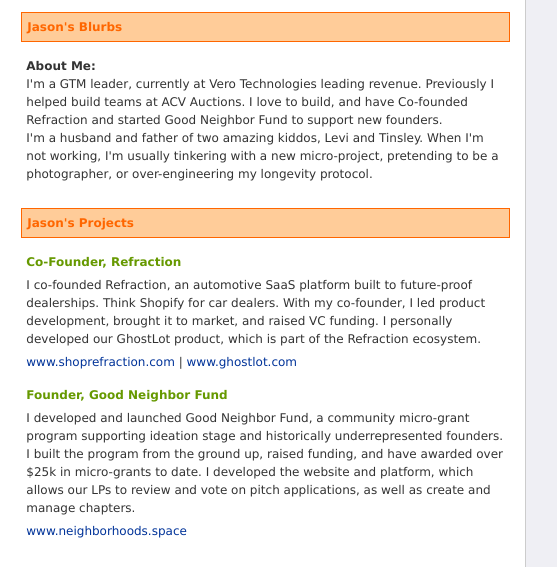
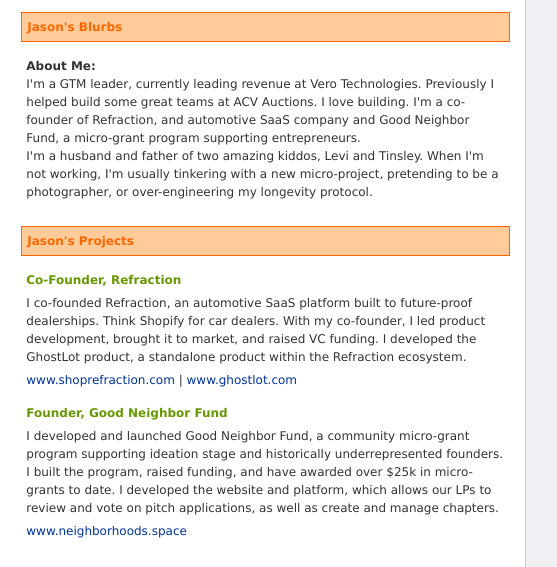
Before and after one commit to jason-bartz/Personal-Site, a website: page index.html in a window 1280 px wide. Shown: the part 205-772 px from the top of the page, 514-1071 px from the left. Drawn offline with Linux system fonts and the light colour scheme.

Commit message:
Update personal bio and project descriptions
Refined About Me section and streamlined project descriptions for Refraction and Good Neighbor Fund.

```diff
--- a/index.html
+++ b/index.html
@@ -606,7 +606,7 @@
                     </div>
                     <div class="section-content">
                         <h4>About Me:</h4>
-                        <p>I'm a GTM leader, currently at Vero Technologies leading revenue. Previously I helped build teams at ACV Auctions. I love to build, and have Co-founded Refraction and started Good Neighbor Fund to support new founders.</p>
+                        <p>I'm a GTM leader, currently leading revenue at Vero Technologies. Previously I helped build some great teams at ACV Auctions. I love building. I'm a co-founder of Refraction, and automotive SaaS company and Good Neighbor Fund, a micro-grant program supporting entrepreneurs.</p>
                         <p>I'm a husband and father of two amazing kiddos, Levi and Tinsley. When I'm not working, I'm usually tinkering with a new micro-project, pretending to be a photographer, or over-engineering my longevity protocol.</p>
                     </div>
                 </div>
@@ -619,12 +619,12 @@
                         <div style="list-style-type: none; padding-left: 0; margin-left: 0;">
                             <div style="margin-bottom: 15px;">
                                 <div style="font-weight: bold; color: #669900;">Co-Founder, Refraction</div>
-                                <div style="margin: 5px 0;">I co-founded Refraction, an automotive SaaS platform built to future-proof dealerships. Think Shopify for car dealers. With my co-founder, I led product development, brought it to market, and raised VC funding. I personally developed our GhostLot product, which is part of the Refraction ecosystem.</div>
+                                <div style="margin: 5px 0;">I co-founded Refraction, an automotive SaaS platform built to future-proof dealerships. Think Shopify for car dealers. With my co-founder, I led product development, brought it to market, and raised VC funding. I developed the GhostLot product, a standalone product within the Refraction ecosystem.</div>
                                 <div><a href="http://www.shoprefraction.com" target="_blank">www.shoprefraction.com</a> | <a href="http://www.ghostlot.com" target="_blank">www.ghostlot.com</a></div>
                             </div>
                             <div style="margin-bottom: 15px;">
                                 <div style="font-weight: bold; color: #669900;">Founder, Good Neighbor Fund</div>
-                                <div style="margin: 5px 0;">I developed and launched Good Neighbor Fund, a community micro-grant program supporting ideation stage and historically underrepresented founders. I built the program from the ground up, raised funding, and have awarded over $25k in micro-grants to date. I developed the website and platform, which allows our LPs to review and vote on pitch applications, as well as create and manage chapters.</div>
+                                <div style="margin: 5px 0;">I developed and launched Good Neighbor Fund, a community micro-grant program supporting ideation stage and historically underrepresented founders. I built the program, raised funding, and have awarded over $25k in micro-grants to date. I developed the website and platform, which allows our LPs to review and vote on pitch applications, as well as create and manage chapters.</div>
                                 <div><a href="http://www.neighborhoods.space" target="_blank">www.neighborhoods.space</a></div>
                             </div>
                         </div>
```
